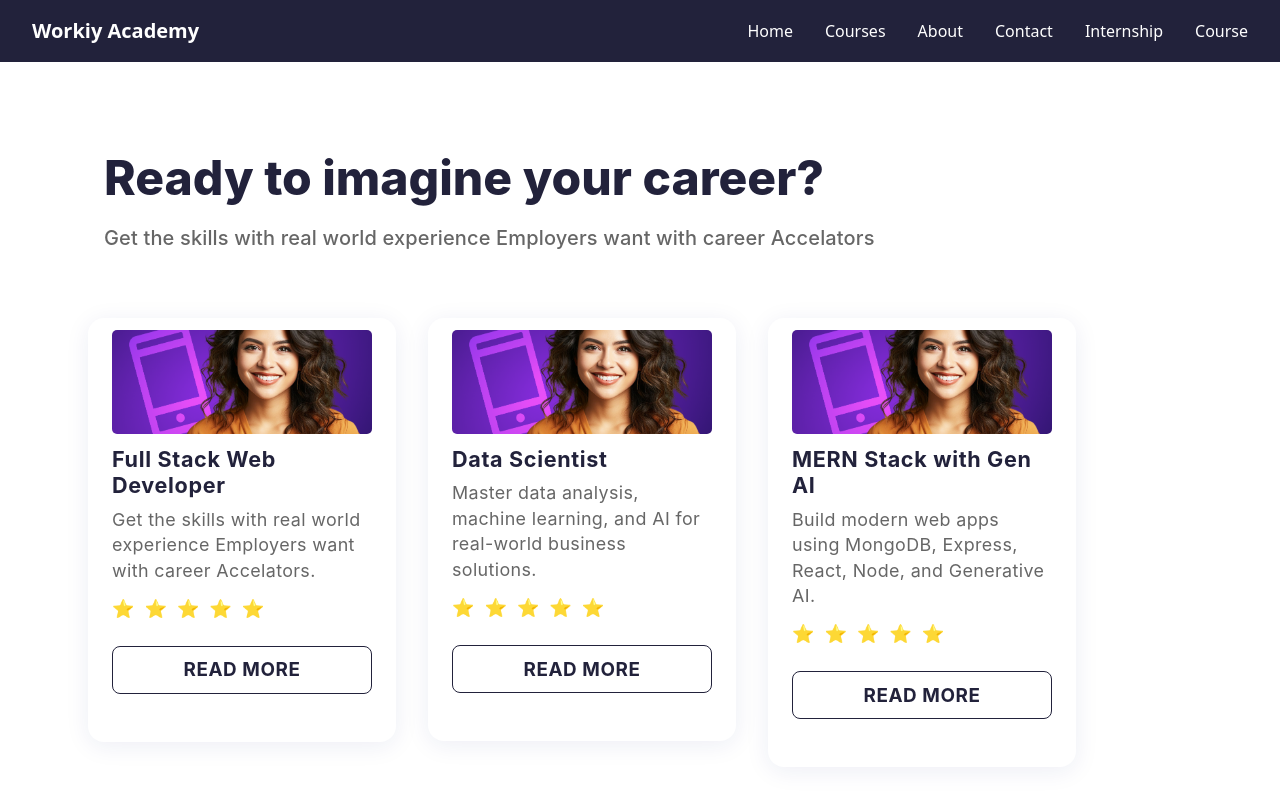
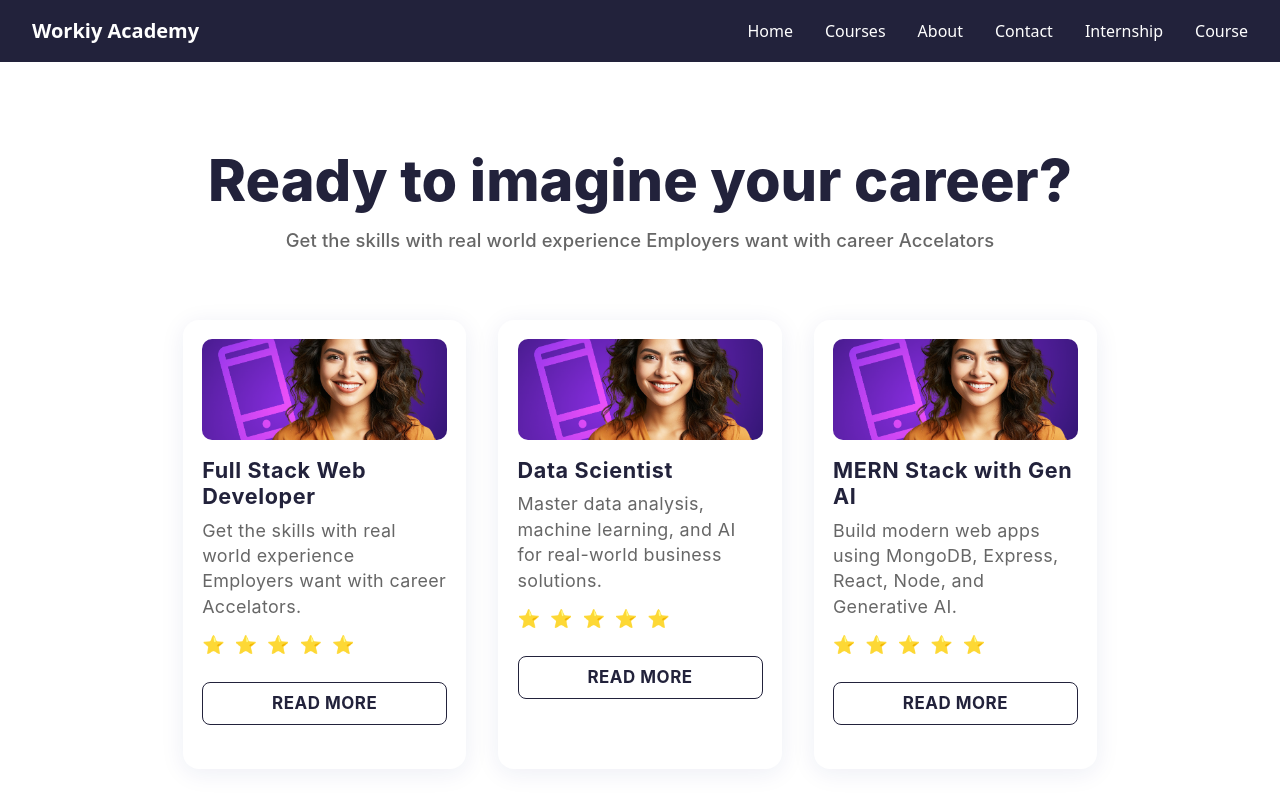
Before and after one commit to workiy-git/workiy-academy-ui, a React (Vite) app: page /courses in a window 1280 px wide. Shown: the top 800 px of the page. Built offline with nearby package versions, Linux system fonts and the light colour scheme.

Commit message:
21.8 ui changes and new updates
new changes

```diff
--- a/src/components/CourseCard.jsx
+++ b/src/components/CourseCard.jsx
@@ -1,7 +1,7 @@
 import React from "react";
 import { Card, CardContent, Typography, Chip, Button, Box } from "@mui/material";
 import { useNavigate } from "react-router-dom";
-
+const buttonName = "Read More";
 const CourseCard = ({ course }) => {
   const navigate = useNavigate();
   const target = course.path ? (course.path.startsWith('/') ? course.path : `/courses/${course.path}`) : '/courses';
@@ -11,14 +11,14 @@ const CourseCard = ({ course }) => {
       sx={{
         borderRadius: 4,
         width: { xs: '100%', sm: 220, md: 240, lg: 260 },
-        maxWidth: { xs: '100%', sm: 260, md: 300, lg: 340 },
-        minHeight: 180,
+        maxWidth: { xs: '100%', sm: 188, md: 216, lg: 245 },
+        minHeight: 130,
         height: 'auto',
         bgcolor: '#fff',
         boxShadow: '0px 4px 24px rgba(26, 35, 126, 0.08)',
         transition: 'transform 0.2s, box-shadow 0.2s',
         mx: 'auto',
-        p: { xs: 1, sm: 2, md: 2.5, lg: 3 },
+        p: { xs: 0.8, sm: 1.6, md: 2, lg: 2.4 },
         display: 'flex',
         flexDirection: 'column',
         justifyContent: 'space-between',
@@ -30,11 +30,11 @@ const CourseCard = ({ course }) => {
       }}
     >
       <CardContent sx={{ p: 0 }}>
-        <Box sx={{ width: '100%', height: 80, display: 'flex', justifyContent: 'center', alignItems: 'center', mb: 3 }}>
+        <Box sx={{ width: '100%', height: { xs: 65, sm: 79, md: 94, lg: 101 }, display: 'flex', justifyContent: 'center', alignItems: 'center', mb: { xs: 1.4, sm: 1.8, md: 2.1 } }}>
           <img
             src={course.image}
             alt={course.title}
-            style={{ width: '120%', height: '130%', objectFit: 'cover', borderRadius: 5 }}
+            style={{ width: '100%', height: '100%', objectFit: 'cover', borderTopLeftRadius: 10, borderTopRightRadius: 10, borderBottomLeftRadius: 10, borderBottomRightRadius: 10, display: 'block' }}
           />
         </Box>
         <Typography
@@ -81,17 +81,17 @@ const CourseCard = ({ course }) => {
           sx={{
             fontWeight: 700,
             borderRadius: 2,
-            fontSize: { xs: '0.95rem', sm: '1.05rem', md: '1.12rem', lg: '1.18rem' },
+            fontSize: { xs: '0.86rem', sm: '0.95rem', md: '1.01rem', lg: '1.06rem' },
             fontFamily: 'Inter, sans-serif',
             borderColor: '#22223b',
             color: '#22223b',
-            py: { xs: 0.6, sm: 0.7, md: 0.8 },
+            py: { xs: 0.54, sm: 0.63, md: 0.72 },
             mt: { xs: 0.5, sm: 0.7, md: 1 },
             letterSpacing: { xs: '0.01em', sm: '0.02em', md: '0.03em' },
             '&:hover': { bgcolor: '#22223b', color: '#fff' },
           }}
         >
-          Read More
+          {buttonName}
         </Button>
       </CardContent>
     </Card>
--- a/src/pages/Courses.jsx
+++ b/src/pages/Courses.jsx
@@ -69,7 +69,9 @@ const courses = [
   }
 ];
 
-
+const startTitle = "Ready to imagine your career?";
+const startSubtitle = "Get the skills with real world experience Employers want with career Accelators";
+const buttonName= "All Career Accelators";
 const Courses = () => {
   const [showAll, setShowAll] = useState(false);
 
@@ -80,24 +82,24 @@ const Courses = () => {
     <Box sx={{ bgcolor: "#F6F8FB", minHeight: "100vh" }}>
       {/* Hero Section */}
       <Box sx={{ py: 1, bgcolor: "#FFFFFF" }}>
-        <Container maxWidth="lg" sx={{ ml: { xs: 0, sm: 2, md: 4, lg: 8 } }}>
-          <Box sx={{ display: "flex", flexDirection: "column", alignItems: "flex-start", mb: 3, mt: { xs: 4, sm: 8, md: 10 }, ml: { xs: 0, sm: 1, md: 2 } }}>
-            <Typography variant="h3" align="left" sx={{ fontWeight: 800, mb: 2, color: "#22223b", fontFamily: 'Inter, sans-serif' }}>
-              Ready to imagine your career?
+        <Container maxWidth="lg" sx={{ px: { xs: 2, sm: 3, md: 4 }, mx: 'auto' }}>
+          <Box sx={{ display: "flex", flexDirection: "column", alignItems: "center", mb: 3, mt: { xs: 4, sm: 8, md: 10 } }}>
+            <Typography variant="h3" align="center" sx={{ fontWeight: 800, mb: 2, color: "#22223b", fontFamily: 'Inter, sans-serif', fontSize: { xs: '2rem', sm: '2.6rem', md: '3rem', lg: '3.6rem' }, lineHeight: 1.05 }}>
+              {startTitle}
             </Typography>
-            <Typography variant="h6" align="left" color="text.secondary" sx={{ mb: 5, fontWeight: 500, fontFamily: 'Inter, sans-serif' }}>
-              Get the skills with real world experience Employers want with career Accelators
+            <Typography variant="h6" align="center" color="text.secondary" sx={{ mb: 5, fontWeight: 500, fontFamily: 'Inter, sans-serif', fontSize: { xs: '0.95rem', sm: '1.05rem', md: '1.15rem' } }}>
+            {startSubtitle}
             </Typography>
           </Box>
-          <Grid container spacing={4} justifyContent="flex-start">
+          <Grid container spacing={4} justifyContent="center" alignItems="stretch">
             {displayedCourses.map((course, idx) => (
-              <Grid item xs={12} sm={6} md={3} lg={3} key={idx} sx={{ mb: 3 }}>
+              <Grid item xs={12} sm={6} md={4} lg={4} key={idx} sx={{ mb: 3, display: 'flex', justifyContent: 'center' }}>
                 <CourseCard course={course} />
               </Grid>
             ))}
           </Grid>
           {!showAll && (
-            <Box sx={{ textAlign: "left", mt: 5 }}>
+            <Box sx={{ textAlign: "center", mt: 5, width: '100%' }}>
               <Button
                 variant="contained"
                 sx={{
@@ -118,7 +120,7 @@ const Courses = () => {
                 }}
                 onClick={() => setShowAll(true)}
               >
-                All Career Accelators
+                {buttonName}
               </Button>
             </Box>
           )}
```
